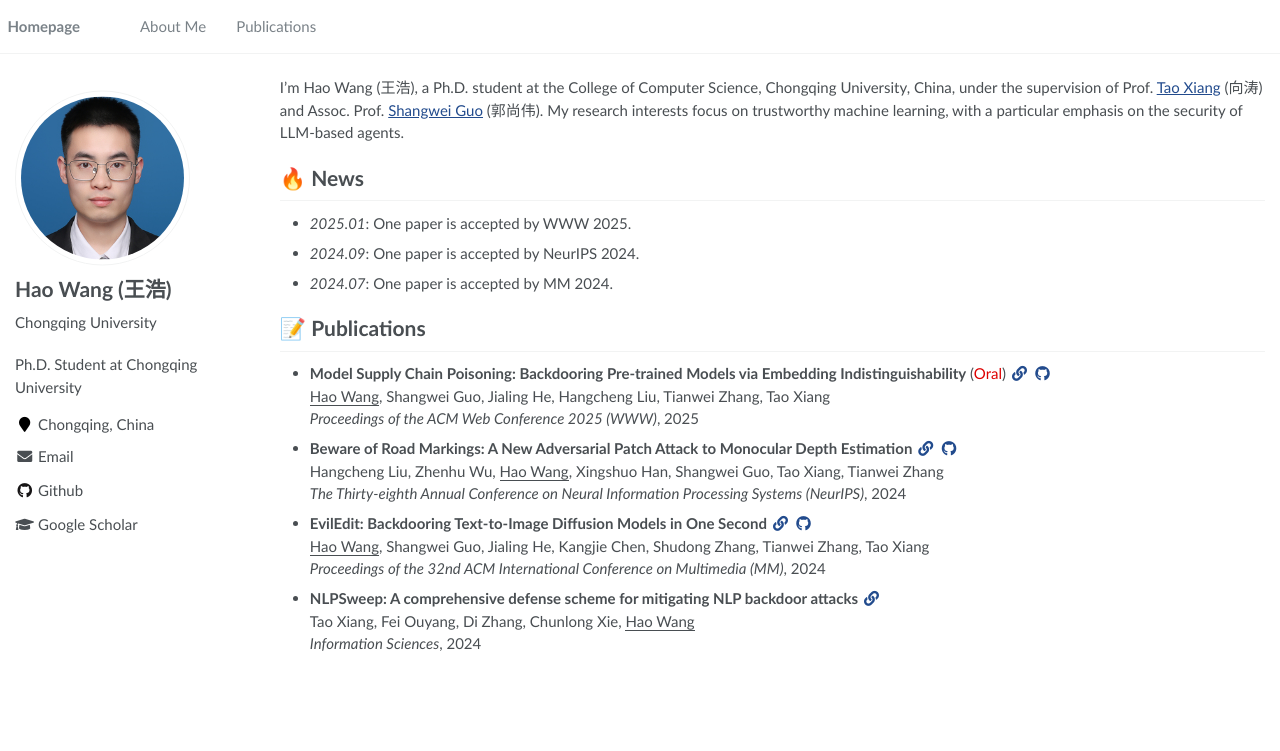
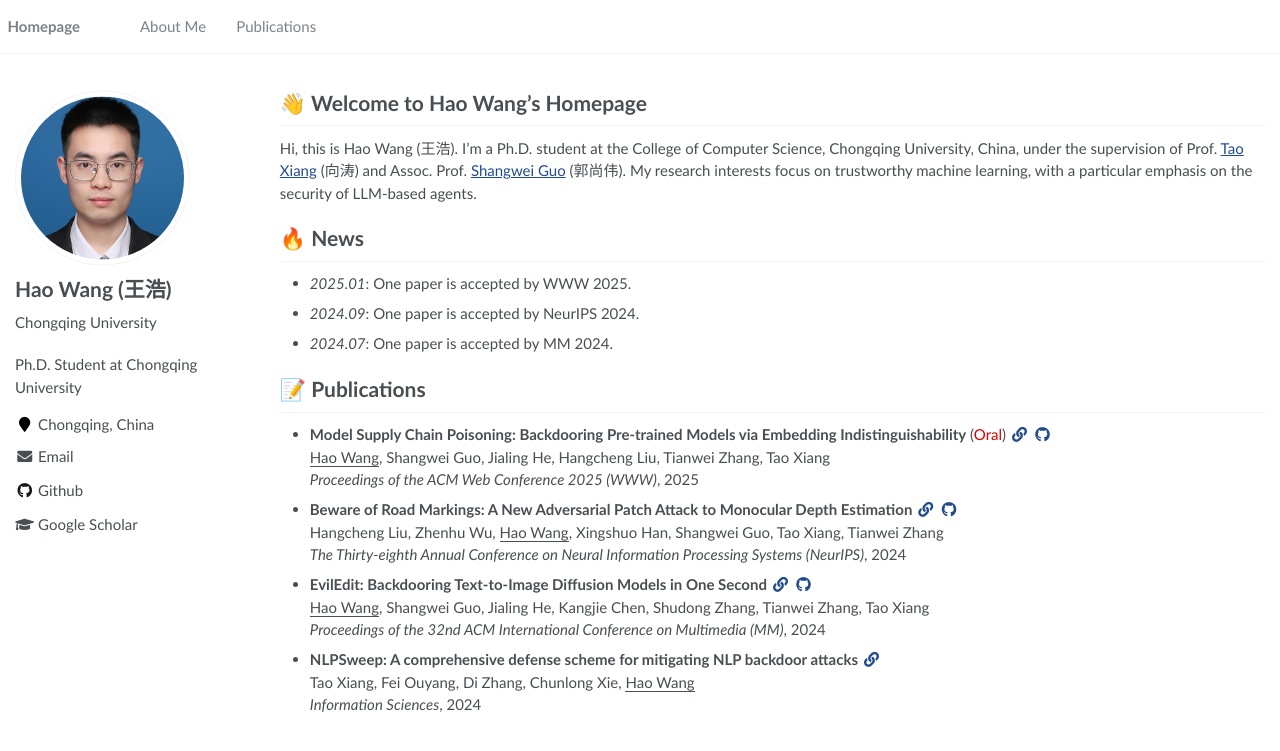
Before and after one commit to haowang02/haowang02.github.io, a Jekyll site: the page built from _pages/about.md, in a window 1280 px wide. Shown: the top 751 px of the page. Built offline with Jekyll 4.4.1, drawn with Linux system fonts in a browser that asks for light colours.

Commit message:
add title

```diff
--- a/_pages/about.md
+++ b/_pages/about.md
@@ -16,8 +16,9 @@ redirect_from:
 {% assign url = gsDataBaseUrl | append: "google-scholar-stats/gs_data_shieldsio.json" %}
 
 <span class='anchor' id='about-me'></span>
+# 👋 Welcome to Hao Wang's Homepage
 
-I’m Hao Wang (王浩), a Ph.D. student at the College of Computer Science, Chongqing University, China, under the supervision of Prof. [Tao Xiang](https://faculty.cqu.edu.cn/txiang/zh_CN/index.htm) (向涛) and Assoc. Prof. [Shangwei Guo](https://guoshangwei.github.io/) (郭尚伟). My research interests focus on trustworthy machine learning, with a particular emphasis on the security of LLM-based agents.
+Hi, this is Hao Wang (王浩). I'm a Ph.D. student at the College of Computer Science, Chongqing University, China, under the supervision of Prof. [Tao Xiang](https://faculty.cqu.edu.cn/txiang/zh_CN/index.htm) (向涛) and Assoc. Prof. [Shangwei Guo](https://guoshangwei.github.io/) (郭尚伟). My research interests focus on trustworthy machine learning, with a particular emphasis on the security of LLM-based agents.
 
 # 🔥 News
 
```
